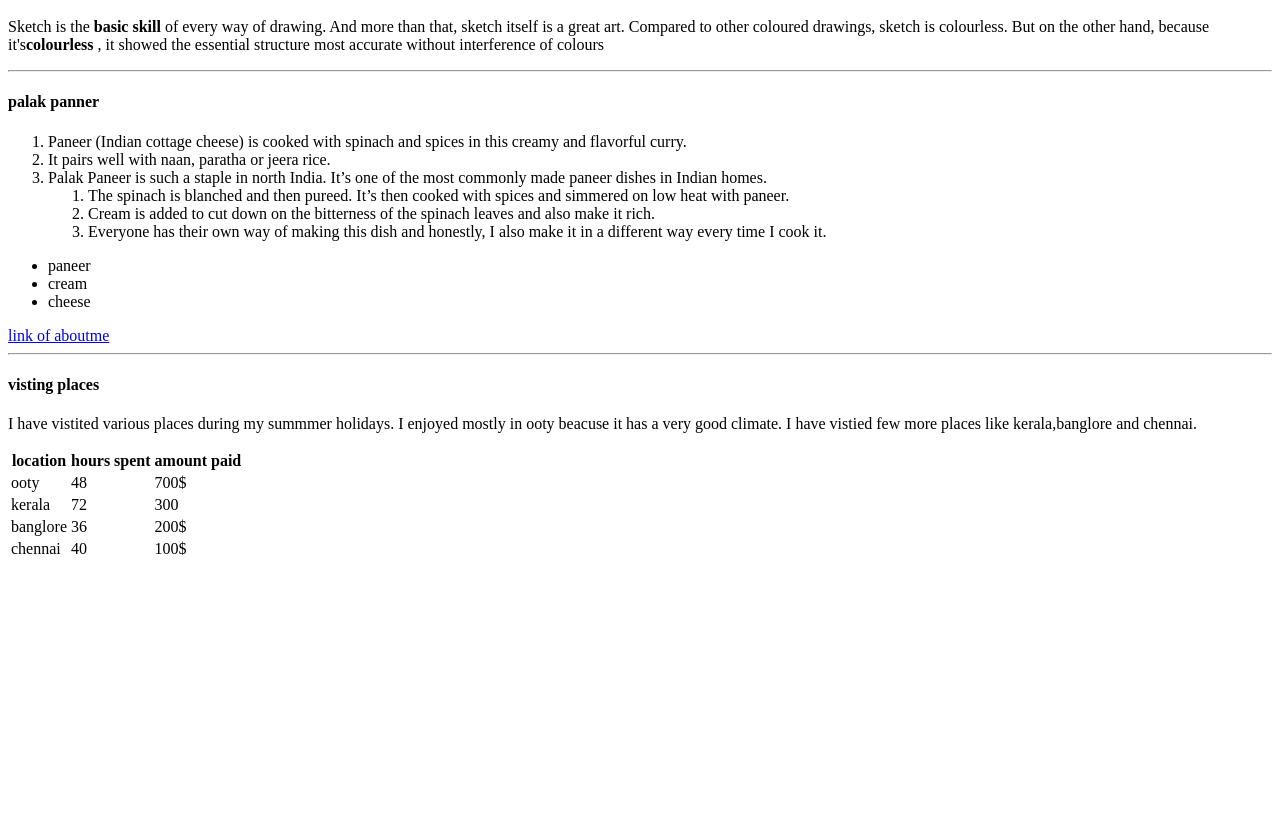
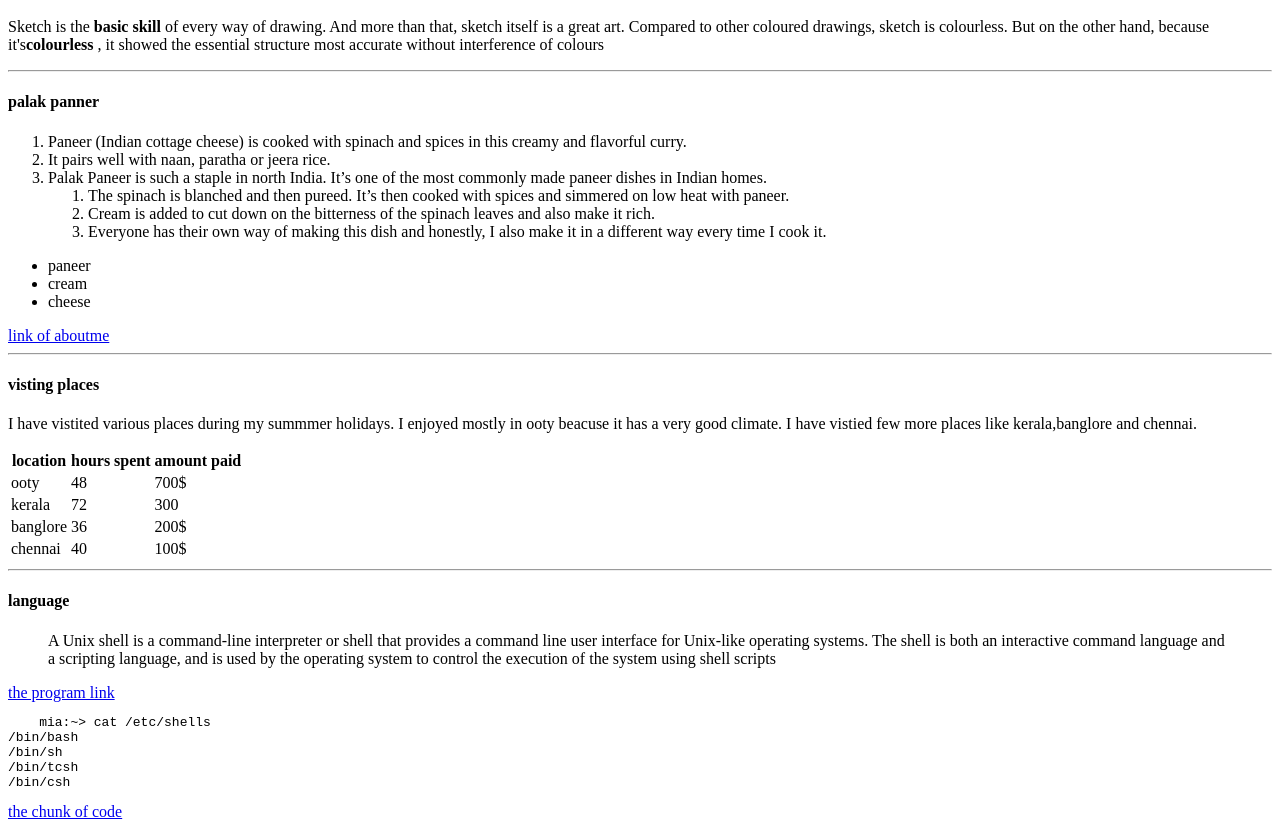
Before and after one commit to 44-563-Web-Apps-S21/webapps-s21-assignment-3-S542301, a plain HTML site: page index.html in a window 1280 px wide. Shown: the part 101-930 px from the top of the page. Before the commit the page ends 800 px from the top, so only its background shows below. Drawn offline with Linux system fonts and the light colour scheme.

Commit message:
added link for program

```diff
--- a/index.html
+++ b/index.html
@@ -67,4 +67,23 @@
            <td>100$</td>
        </tr>
    </table>
+   <hr>
+   <h4>
+       language
+   </h4>
+   <blockquote>
+    A Unix shell is a command-line interpreter or shell that provides a command line user interface for Unix-like operating systems. The shell is both an interactive command language and a scripting language,
+     and is used by the operating system to control the execution of the system using shell scripts
+   </blockquote>
+   <a href="https://en.wikipedia.org/wiki/Unix_shell">the program link
+</a>
+<pre>
+    mia:~> cat /etc/shells
+/bin/bash
+/bin/sh
+/bin/tcsh
+/bin/csh
+</pre>
+<a href="https://tldp.org/LDP/Bash-Beginners-Guide/html/sect_01_01.html">the chunk of code
+</a>
     </body>
```
